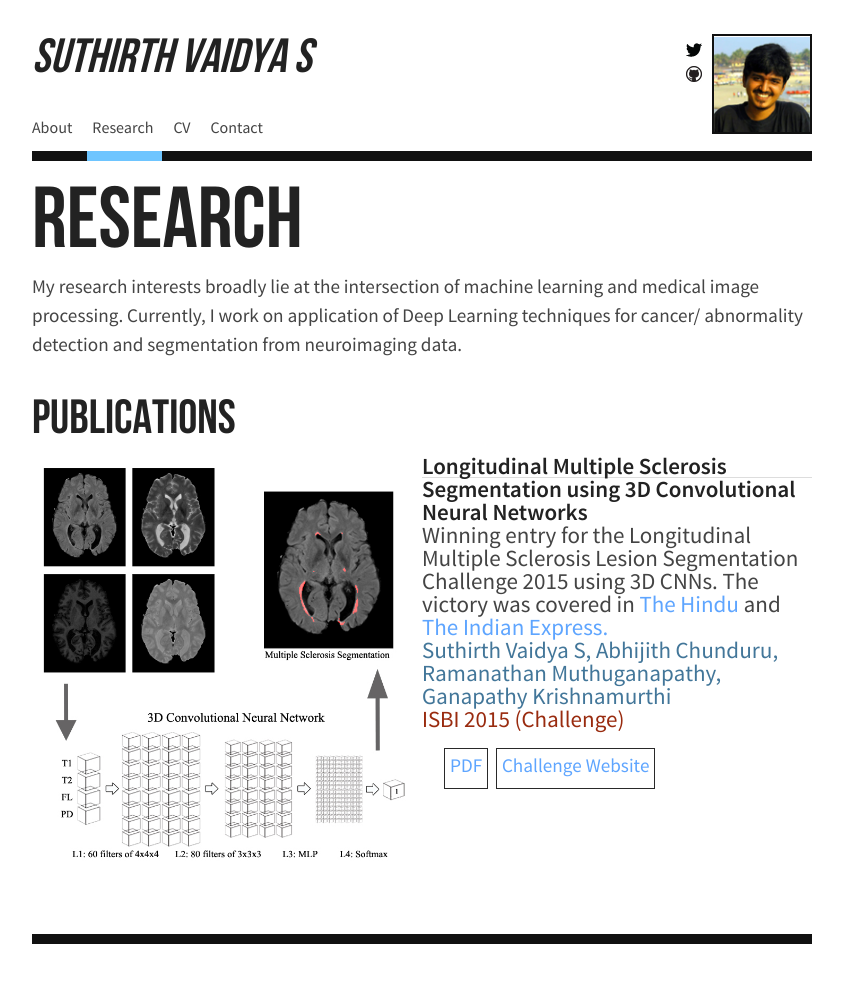
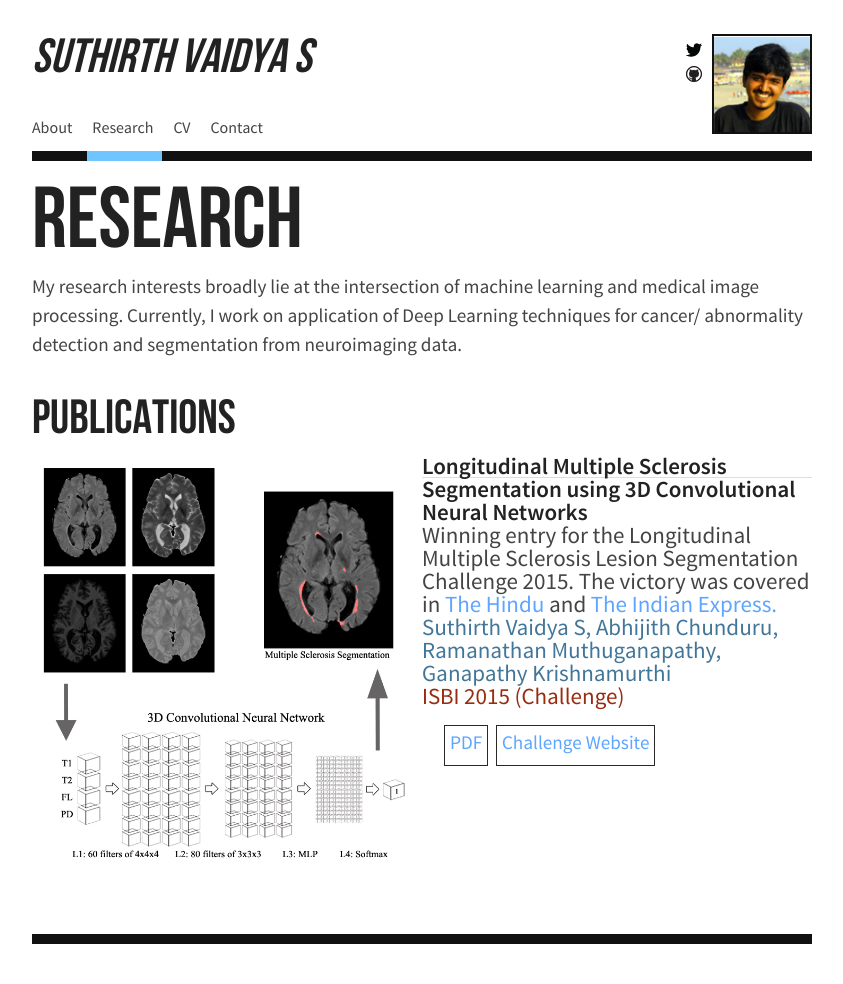
Before and after one commit to suthirth/suthirth.github.io, a Jekyll site: the page built from research/index.html, in a window 1280 px wide. Shown: the whole page, without its empty margins (218-1061 px from the left). Built offline with Jekyll 4.4.1, drawn with Linux system fonts in a browser that asks for light colours.

Commit message:
Update index.html

```diff
--- a/research/index.html
+++ b/research/index.html
@@ -22,7 +22,7 @@ layout: default
         <div class="col-md-6">
           <div class="pub">
             <div class="pubt">Longitudinal Multiple Sclerosis Segmentation using 3D Convolutional Neural Networks</div>
-            <div class="pubd">Winning entry for the Longitudinal Multiple Sclerosis Lesion Segmentation Challenge 2015 using 3D CNNs.
+            <div class="pubd">Winning entry for the Longitudinal Multiple Sclerosis Lesion Segmentation Challenge 2015.
             The victory was covered in <a href="http://www.thehindu.com/news/cities/chennai/iitm-team-bags-honours/article7156233.ece">The Hindu</a> and <a href="http://indianexpress.com/article/technology/science/from-the-lab-algorithms-to-get-machines-to-study-medical-reports/">The Indian Express.</a></div>
             <div class="puba">Suthirth Vaidya S, Abhijith Chunduru, Ramanathan Muthuganapathy, Ganapathy Krishnamurthi</div>
             <div class="pubv">ISBI 2015 (Challenge)</div>
```
